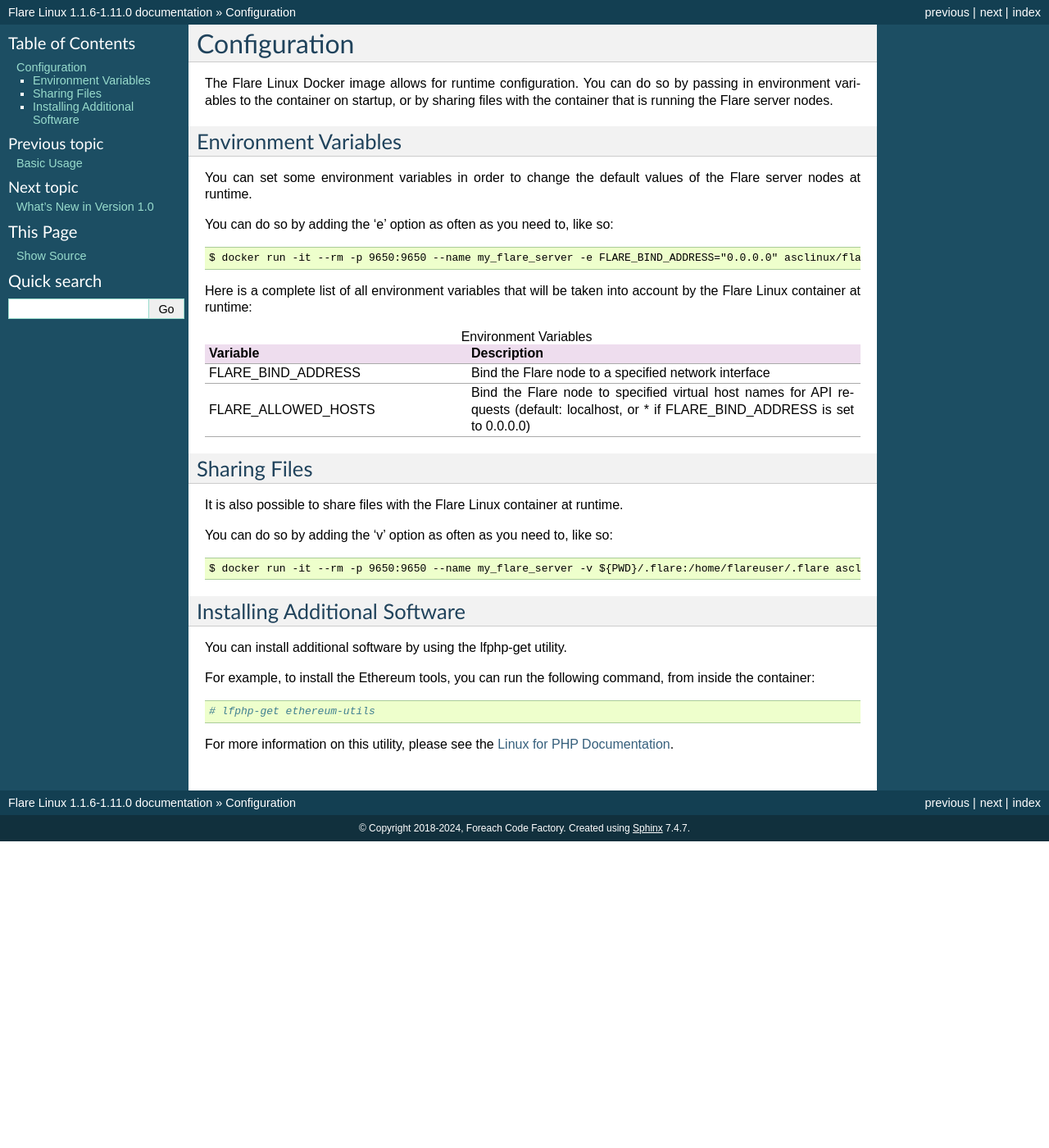
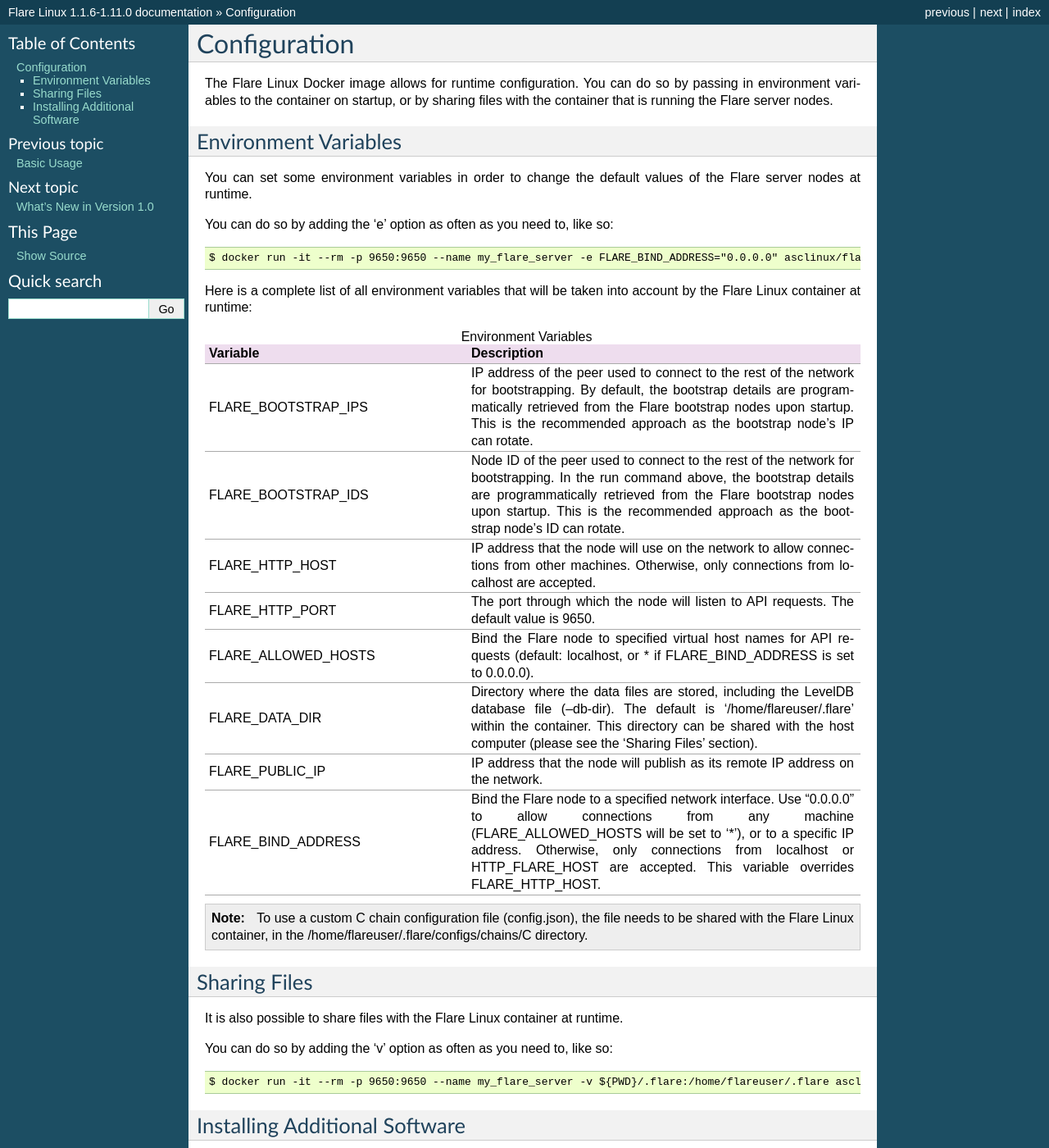
Before and after one commit to linuxforphp/flarelinux-docs, a Sphinx documentation site: the page built from docs/configuration.rst, in a window 1280 px wide and 1400 px high. Shown: the whole window at 82% size. Built offline with Sphinx 7.4.7, drawn with Linux system fonts in a browser that asks for light colours.

Commit message:
2025-09-03 AC: Adds new CLI environment variables.

```diff
--- a/docs/configuration.rst
+++ b/docs/configuration.rst
@@ -32,10 +32,24 @@
 
    * - Variable
      - Description
+   * - FLARE_BOOTSTRAP_IPS
+     - IP address of the peer used to connect to the rest of the network for bootstrapping. By default, the bootstrap details are programmatically retrieved from the Flare bootstrap nodes upon startup. This is the recommended approach as the bootstrap node's IP can rotate.
+   * - FLARE_BOOTSTRAP_IDS
+     - Node ID of the peer used to connect to the rest of the network for bootstrapping. In the run command above, the bootstrap details are programmatically retrieved from the Flare bootstrap nodes upon startup. This is the recommended approach as the bootstrap node's ID can rotate.
+   * - FLARE_HTTP_HOST
+     - IP address that the node will use on the network to allow connections from other machines. Otherwise, only connections from localhost are accepted.
+   * - FLARE_HTTP_PORT
+     - The port through which the node will listen to API requests. The default value is 9650.
+   * - FLARE_ALLOWED_HOSTS
+     - Bind the Flare node to specified virtual host names for API requests (default: localhost, or * if FLARE_BIND_ADDRESS is set to 0.0.0.0).
+   * - FLARE_DATA_DIR
+     - Directory where the data files are stored, including the LevelDB database file (--db-dir). The default is '/home/flareuser/.flare' within the container. This directory can be shared with the host computer (please see the 'Sharing Files' section).
+   * - FLARE_PUBLIC_IP
+     - IP address that the node will publish as its remote IP address on the network.
    * - FLARE_BIND_ADDRESS
-     - Bind the Flare node to a specified network interface
-   * - FLARE_ALLOWED_HOSTS
-     - Bind the Flare node to specified virtual host names for API requests (default: localhost, or * if FLARE_BIND_ADDRESS is set to 0.0.0.0)
+     - Bind the Flare node to a specified network interface. Use "0.0.0.0" to allow connections from any machine (FLARE_ALLOWED_HOSTS will be set to '*'), or to a specific IP address. Otherwise, only connections from localhost or HTTP_FLARE_HOST are accepted. This variable overrides FLARE_HTTP_HOST.
+
+.. note:: To use a custom C chain configuration file (config.json), the file needs to be shared with the Flare Linux container, in the /home/flareuser/.flare/configs/chains/C directory.
 
 -------------
 Sharing Files
```
